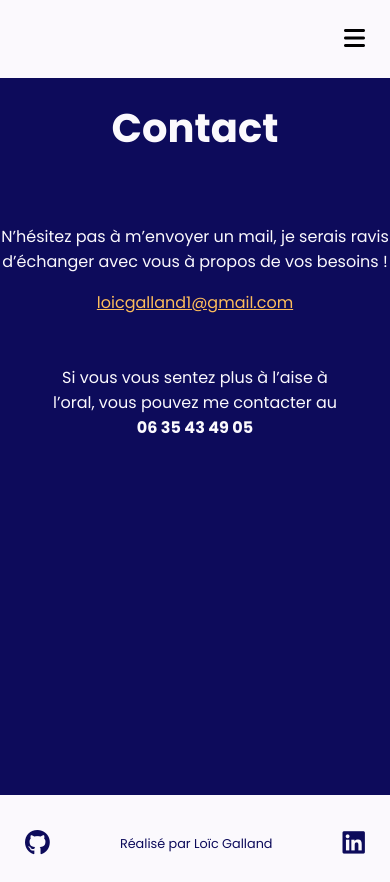
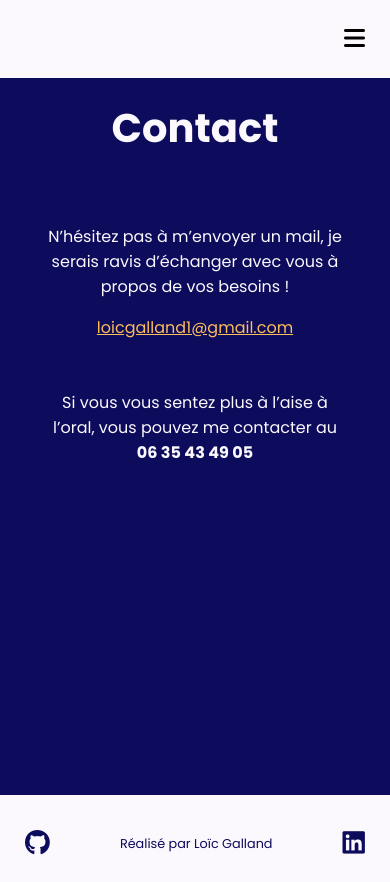
Before and after one commit to loicgalland/portfolio, a React (Vite) app: page /contact in a window 390 px wide. Built offline with nearby package versions, Linux system fonts and the light colour scheme.

Commit message:
fix propblem : wrapper on contact section

```diff
--- a/src/assets/sass/style.css
+++ b/src/assets/sass/style.css
@@ -367,6 +367,9 @@ h2 {
   .project__section .skills__list {
     max-width: 300px;
   }
+  .section__contact {
+    padding: 0 40px 0 40px;
+  }
   .cta {
     font-size: 0.8em;
   }
--- a/src/assets/sass/style.scss
+++ b/src/assets/sass/style.scss
@@ -371,6 +371,9 @@ h2{
       max-width: 300px;
     }
   }
+  .section__contact{
+    padding: 0 40px 0 40px;
+  }
   .cta{
     font-size: 0.8em;
   }
```
Also changed, not shown: 1 other file (tests, documents, lock files or other folders).
